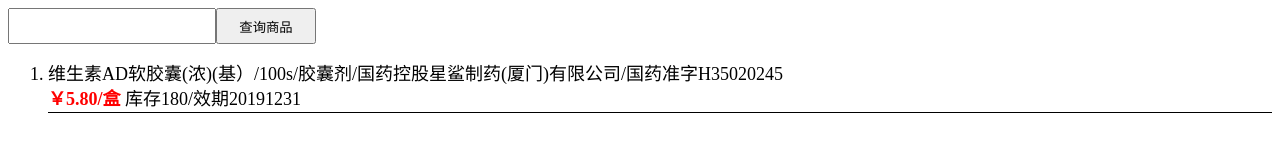
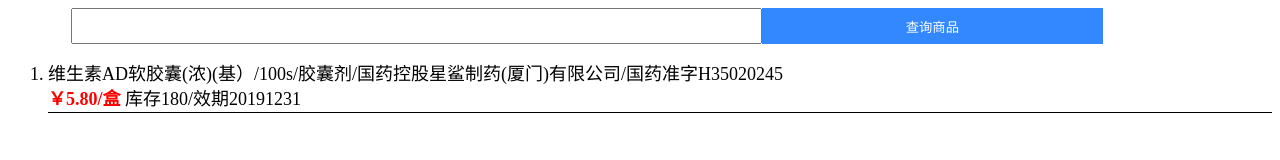
Before and after one commit to hesl86/ms123.vip, a plain HTML site: page index.html in a window 1280 px wide. Drawn offline with nearby package versions, Linux system fonts and the light colour scheme.

Commit message:
调整查询框的位置和样式

```diff
--- a/index.html
+++ b/index.html
@@ -33,12 +33,13 @@
 
         .select {
             display: block;
-            width: 100%;
+            width: 90%;
+            margin: 0 auto;
         }
 
         .select input {
             height: 30px;
-            width: 200px;
+            width: 60%;
             font-size: 30px;
             line-height: 30px;
             float: left;
@@ -46,8 +47,10 @@
 
         .select button {
             height: 36px;
-            width: 100px;
-            padding: 0 20px;
+            width: 30%;
+            border: 0;
+            background: #38f;
+            color: white;
         }
     </style>
 </head>
```
